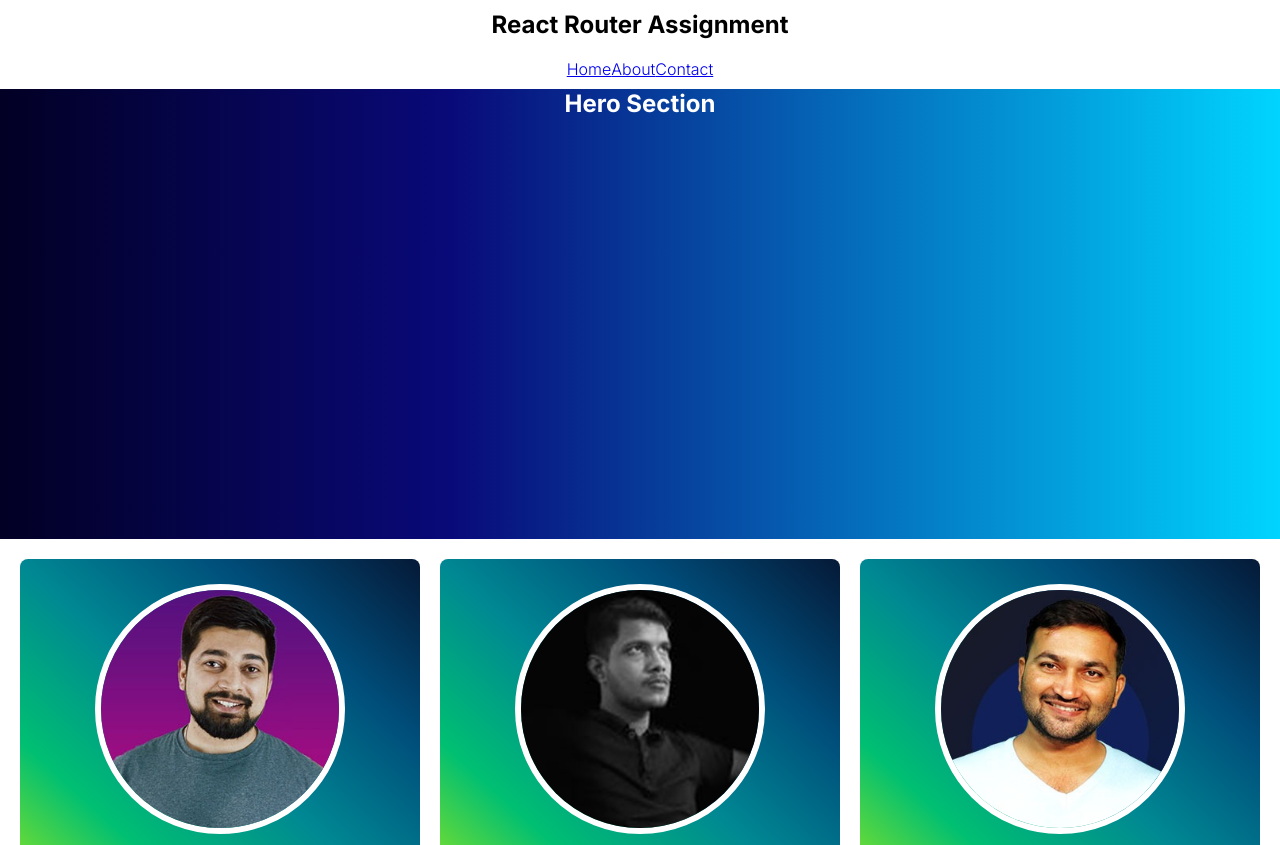
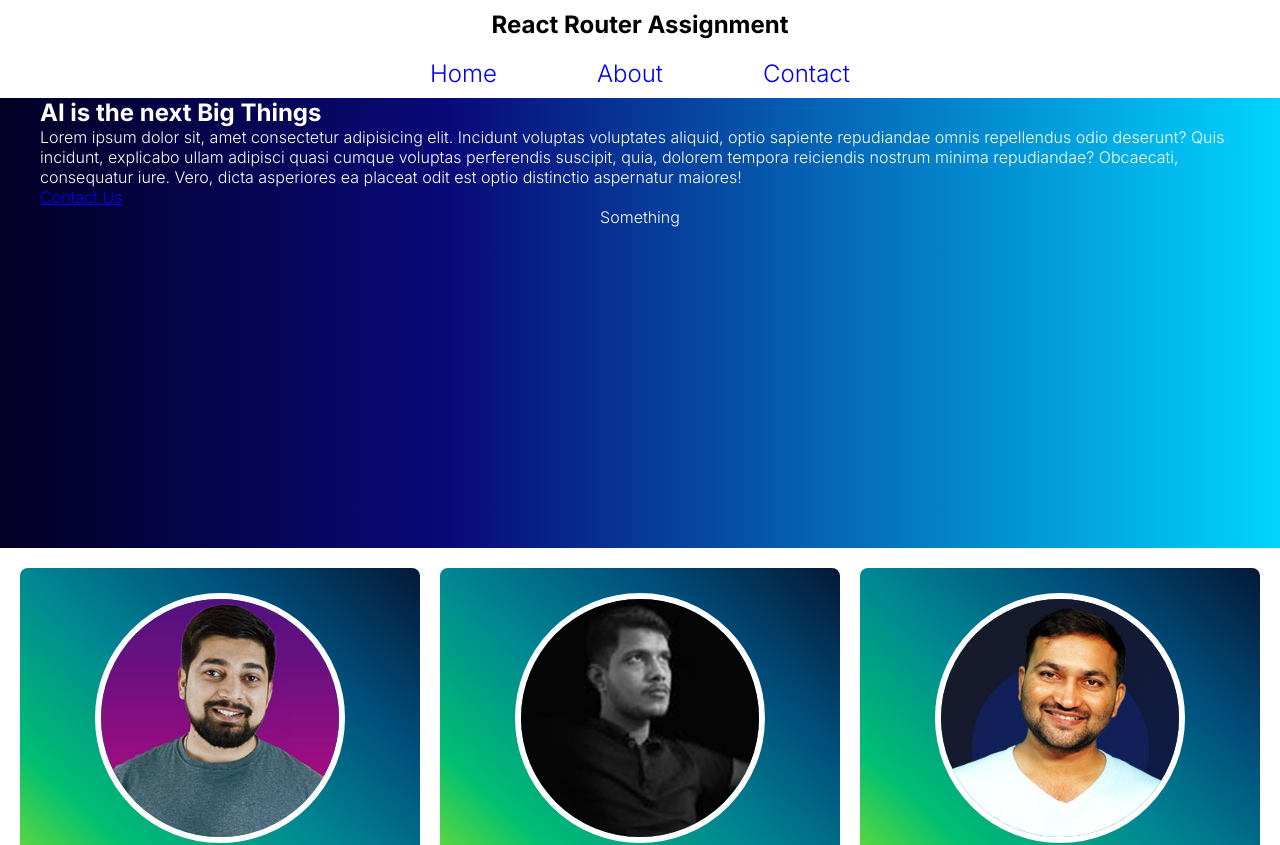
Before and after one commit to codewithsanjeev/react-router-assignment, a React (Create React App) app: page / in a window 1280 px wide. Shown: the top 845 px of the page. Built offline with nearby package versions, Linux system fonts and the light colour scheme.

Commit message:
Now I have change link tags to a tags of HTML

```diff
--- a/src/App.css
+++ b/src/App.css
@@ -51,6 +51,13 @@
   );
   color: #fff;
 }
+/* Main */
+.home-hero-section {
+  display: flex;
+  flex-direction: column;
+  justify-content: center;
+  align-items: center;
+}
 
 /* Cards */
 .card-section {
--- a/src/components/Body.js
+++ b/src/components/Body.js
@@ -4,8 +4,15 @@ function Body() {
     return (
         <>
             <div className="site-body">
-                <section className='site-width mx-auto'>
-                    <h2 className='text-center'>Hero Section</h2>
+                <section className='site-width mx-auto home-hero-section'>
+                    <section className='home-text'>
+                        <h2>AI is the next Big Things</h2>
+                        <p> Lorem ipsum dolor sit, amet consectetur adipisicing elit. Incidunt voluptas voluptates aliquid, optio sapiente repudiandae omnis repellendus odio deserunt? Quis incidunt, explicabo ullam adipisci quasi cumque voluptas perferendis suscipit, quia, dolorem tempora reiciendis nostrum minima repudiandae? Obcaecati, consequatur iure. Vero, dicta asperiores ea placeat odit est optio distinctio aspernatur maiores! </p>
+                        <a href="/contact">Contact Us</a>
+                    </section>
+
+                    <section>Something</section>
+
                 </section>
             </div>
         </>
--- a/src/components/Header.js
+++ b/src/components/Header.js
@@ -10,10 +10,15 @@ function Header() {
                 </section>
                 <section>
                     <nav className='site-width mx-auto'>
-                        <ul>
+                        {/* <ul>
                             <Link to="/"><li>Home</li></Link>
                             <Link to="/about"> <li>About</li></Link>
                             <Link to="/contact"><li>Contact</li></Link>
+                        </ul> */}
+                        <ul>
+                            <li> <a href="/">Home</a></li>
+                            <li><a href="/about">About</a></li>
+                            <li><a href="/contact">Contact</a></li>
                         </ul>
                     </nav>
                 </section>
```
